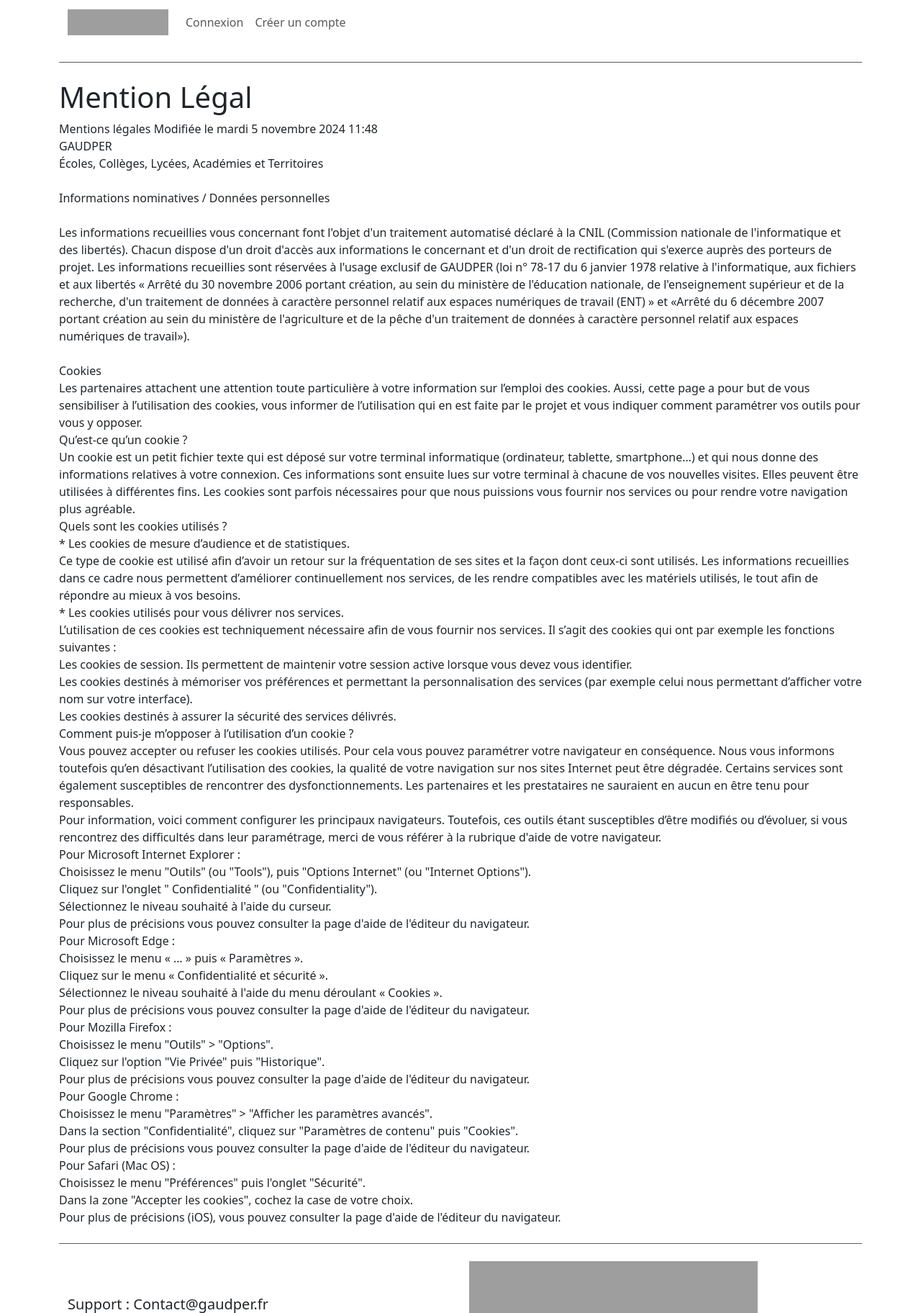
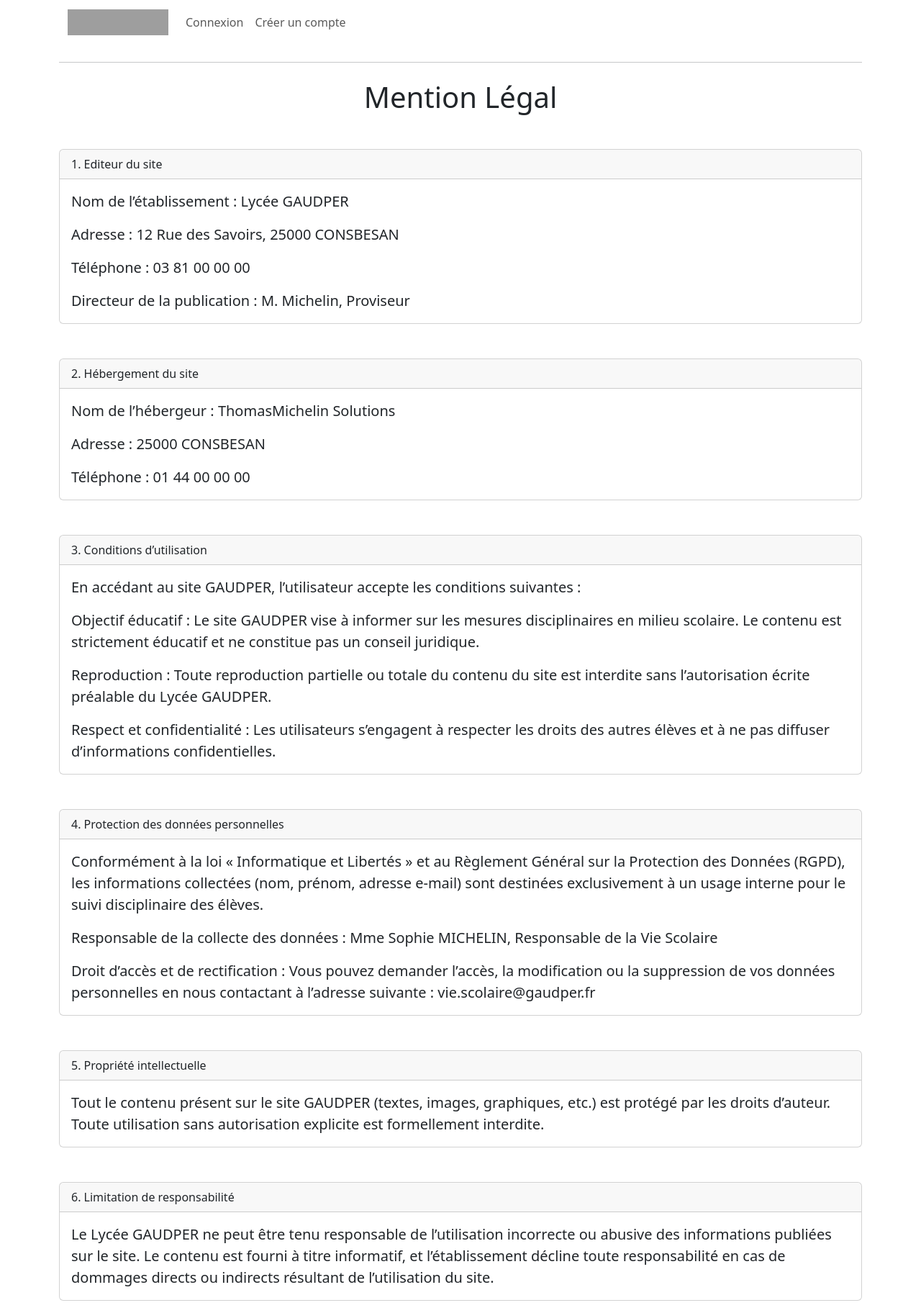
Before and after one commit to ThomasTZTM/Sio2_FL_Sanctions, a PHP site: page /index.php?route=mentionlegal in a window 1280 px wide. Shown: the top 1824 px of the page at 72% size. Run offline with PHP 8.4, Linux system fonts and the light colour scheme; grey boxes are pictures that could not be loaded.

Commit message:
Maj : Création de la US4 (creer un compte) + amélioration mention legal + amélioration page acceuil

```diff
--- a/public/index.php
+++ b/public/index.php
@@ -3,6 +3,8 @@
 ///////////////////////////////////////////////// CONFIGURATION //////////////////////////////////////////////
 //////////////////////////////////////////////////////////////////////////////////////////////////////////////
 ?>
+
+
 
 <?php
 // Recupérer l'entityManager
@@ -12,9 +14,16 @@ $entityManager = require_once __DIR__ . '/../config/bootstrap.php';
 
 <?php
 //////////////////////////////////////////////////////////////////////////////////////////////////////////////
+/////////////////////////////////////////////////// LA SESSION ///////////////////////////////////////////////
+//////////////////////////////////////////////////////////////////////////////////////////////////////////////
+?>
+
+<?php
+//////////////////////////////////////////////////////////////////////////////////////////////////////////////
 /////////////////////////////////////////////////// LE ROUTING ///////////////////////////////////////////////
 //////////////////////////////////////////////////////////////////////////////////////////////////////////////
 ?>
+
 <div class="container">
     <?php
     // Mise en place du routing
@@ -30,6 +39,11 @@ $entityManager = require_once __DIR__ . '/../config/bootstrap.php';
         case 'mentionlegal':
             $acceuilController = new \App\Controllers\MentionLegalController();
             $acceuilController->mention();
+            break;
+
+        case 'creercompte':
+            $acceuilController = new \App\Controllers\ConnexionController($entityManager);
+            $acceuilController->creer();
             break;
 
         default:
--- a/views/annexe/mentionlegal.php
+++ b/views/annexe/mentionlegal.php
@@ -8,95 +8,98 @@
     <title>Mention Légal</title>
 </head>
 <body>
-<hr class="my-4 opacity-75 container">
-<h1>Mention Légal</h1>
-<p>
-    Mentions légales
-    Modifiée le mardi 5 novembre 2024 11:48 <br>
-
-    GAUDPER <br>
-
-    Écoles, Collèges, Lycées, Académies et Territoires <br> <br>
-
-    Informations nominatives / Données personnelles <br> <br>
-    Les informations recueillies vous concernant font l'objet d'un traitement automatisé déclaré à la CNIL (Commission nationale de l'informatique et des libertés). Chacun dispose d'un droit d'accès aux informations le concernant et d'un droit de rectification qui s'exerce auprès des porteurs de projet. Les informations recueillies sont réservées à l'usage exclusif de GAUDPER (loi n° 78-17 du 6 janvier 1978 relative à l'informatique, aux fichiers et aux libertés « Arrêté du 30 novembre 2006 portant création, au sein du ministère de l'éducation nationale, de l'enseignement supérieur et de la recherche, d'un traitement de données à caractère personnel relatif aux espaces numériques de travail (ENT) » et «Arrêté du 6 décembre 2007 portant création au sein du ministère de l'agriculture et de la pêche d'un traitement de données à caractère personnel relatif aux espaces numériques de travail»).
+<h1 class="text-center">Mention Légal</h1>
 
 
+<div class="card mt-5">
+    <div class="card-header">
+        1. Editeur du site
+    </div>
+    <div class="card-body">
+        <blockquote class="blockquote mb-0">
+            <p>Nom de l’établissement : Lycée GAUDPER</p>
+            <p>Adresse : 12 Rue des Savoirs, 25000 CONSBESAN</p>
+            <p>Téléphone : 03 81 00 00 00  </p>
+            <p>Directeur de la publication : M. Michelin, Proviseur  </p>
+            </blockquote>
+    </div>
+</div>
 
+<div class="card mt-5">
+    <div class="card-header">
+        2. Hébergement du site
+    </div>
+    <div class="card-body">
+        <blockquote class="blockquote mb-0">
+            <p>Nom de l’hébergeur : ThomasMichelin Solutions  </p>
+            <p>Adresse : 25000 CONSBESAN</p>
+            <p>Téléphone : 01 44 00 00 00  </p>
+            </blockquote>
+    </div>
+</div>
 
-    <br> <br>Cookies <br>
-    Les partenaires attachent une attention toute particulière à votre information sur l’emploi des cookies. Aussi, cette page a pour but de vous sensibiliser à l’utilisation des cookies, vous informer de l’utilisation qui en est faite par le projet et vous indiquer comment paramétrer vos outils pour vous y opposer. <br>
+<div class="card mt-5">
+    <div class="card-header">
+        3. Conditions d’utilisation
+    </div>
+    <div class="card-body">
+        <blockquote class="blockquote mb-0">
+            <p>En accédant au site GAUDPER, l’utilisateur accepte les conditions suivantes :</p>
+            <p>Objectif éducatif : Le site GAUDPER vise à informer sur les mesures disciplinaires en milieu scolaire. Le contenu est strictement éducatif et ne constitue pas un conseil juridique. </p>
+            <p>Reproduction : Toute reproduction partielle ou totale du contenu du site est interdite sans l’autorisation écrite préalable du Lycée GAUDPER.</p>
+            <p>Respect et confidentialité : Les utilisateurs s’engagent à respecter les droits des autres élèves et à ne pas diffuser d’informations confidentielles.
+            </p>
+        </blockquote>
+    </div>
+</div>
 
-    Qu’est-ce qu’un cookie ? <br>
+<div class="card mt-5">
+    <div class="card-header">
+        4. Protection des données personnelles
+    </div>
+    <div class="card-body">
+        <blockquote class="blockquote mb-0">
+            <p>Conformément à la loi « Informatique et Libertés » et au Règlement Général sur la Protection des Données (RGPD), les informations collectées (nom, prénom, adresse e-mail) sont destinées exclusivement à un usage interne pour le suivi disciplinaire des élèves.</p>
+            <p>Responsable de la collecte des données : Mme Sophie MICHELIN, Responsable de la Vie Scolaire </p>
+            <p>Droit d’accès et de rectification : Vous pouvez demander l’accès, la modification ou la suppression de vos données personnelles en nous contactant à l’adresse suivante : vie.scolaire@gaudper.fr  </p>
+        </blockquote>
+    </div>
+</div>
 
-    Un cookie est un petit fichier texte qui est déposé sur votre terminal informatique (ordinateur, tablette, smartphone…) et qui nous donne des informations relatives à votre connexion. Ces informations sont ensuite lues sur votre terminal à chacune de vos nouvelles visites. Elles peuvent être utilisées à différentes fins. Les cookies sont parfois nécessaires pour que nous puissions vous fournir nos services ou pour rendre votre navigation plus agréable. <br>
+<div class="card mt-5">
+    <div class="card-header">
+        5. Propriété intellectuelle
+    </div>
+    <div class="card-body">
+        <blockquote class="blockquote mb-0">
+            <p>Tout le contenu présent sur le site GAUDPER (textes, images, graphiques, etc.) est protégé par les droits d’auteur. Toute utilisation sans autorisation explicite est formellement interdite.</p>
+        </blockquote>
+    </div>
+</div>
 
-    Quels sont les cookies utilisés ? <br>
+<div class="card mt-5">
+    <div class="card-header">
+        6. Limitation de responsabilité
+    </div>
+    <div class="card-body">
+        <blockquote class="blockquote mb-0">
+            <p>Le Lycée GAUDPER ne peut être tenu responsable de l’utilisation incorrecte ou abusive des informations publiées sur le site. Le contenu est fourni à titre informatif, et l’établissement décline toute responsabilité en cas de dommages directs ou indirects résultant de l’utilisation du site.</p>
+        </blockquote>
+    </div>
+</div>
 
-    * Les cookies de mesure d’audience et de statistiques. <br>
+<div class="card mt-5">
+    <div class="card-header">
+        7. Contact
+    </div>
+    <div class="card-body">
+        <blockquote class="blockquote mb-0">
+            <p>Pour toute question, suggestion ou réclamation concernant le site GAUDPER, vous pouvez nous contacter par e-mail à : support@gaudper.fr ou via le formulaire de contact disponible sur le site.</p>
+        </blockquote>
+    </div>
+</div>
 
-    Ce type de cookie est utilisé afin d’avoir un retour sur la fréquentation de ses sites et la façon dont ceux-ci sont utilisés. Les informations recueillies dans ce cadre nous permettent d’améliorer continuellement nos services, de les rendre compatibles avec les matériels utilisés, le tout afin de répondre au mieux à vos besoins. <br>
+<h2 class="text-center mt-3">Mentions légales mises à jour le 5 novembre 2024.</h2>
 
-    * Les cookies utilisés pour vous délivrer nos services. <br>
-
-    L’utilisation de ces cookies est techniquement nécessaire afin de vous fournir nos services. Il s’agit des cookies qui ont par exemple les fonctions suivantes : <br>
-
-    Les cookies de session. Ils permettent de maintenir votre session active lorsque vous devez vous identifier. <br>
-    Les cookies destinés à mémoriser vos préférences et permettant la personnalisation des services (par exemple celui nous permettant d’afficher votre nom sur votre interface). <br>
-    Les cookies destinés à assurer la sécurité des services délivrés. <br>
-    Comment puis-je m’opposer à l’utilisation d’un cookie ? <br>
-
-    Vous pouvez accepter ou refuser les cookies utilisés. Pour cela vous pouvez paramétrer votre navigateur en conséquence. Nous vous informons toutefois qu’en désactivant l’utilisation des cookies, la qualité de votre navigation sur nos sites Internet peut être dégradée. Certains services sont également susceptibles de rencontrer des dysfonctionnements. Les partenaires et les prestataires ne sauraient en aucun en être tenu pour responsables. <br>
-
-    Pour information, voici comment configurer les principaux navigateurs. Toutefois, ces outils étant susceptibles d’être modifiés ou d’évoluer, si vous rencontrez des difficultés dans leur paramétrage, merci de vous référer à la rubrique d'aide de votre navigateur. <br>
-
-
-    Pour Microsoft Internet Explorer : <br>
-
-    Choisissez le menu "Outils" (ou "Tools"), puis "Options Internet" (ou "Internet Options"). <br>
-
-    Cliquez sur l'onglet " Confidentialité " (ou "Confidentiality"). <br>
-
-    Sélectionnez le niveau souhaité à l'aide du curseur. <br>
-
-    Pour plus de précisions vous pouvez consulter la page d'aide de l'éditeur du navigateur. <br>
-
-    Pour Microsoft Edge : <br>
-
-    Choisissez le menu « … » puis « Paramètres ». <br>
-
-    Cliquez sur le menu « Confidentialité et sécurité ». <br>
-
-    Sélectionnez le niveau souhaité à l'aide du menu déroulant « Cookies ». <br>
-
-    Pour plus de précisions vous pouvez consulter la page d'aide de l'éditeur du navigateur. <br>
-
-    Pour Mozilla Firefox : <br>
-
-    Choisissez le menu "Outils" > "Options". <br>
-
-    Cliquez sur l'option "Vie Privée" puis "Historique". <br>
-
-    Pour plus de précisions vous pouvez consulter la page d'aide de l'éditeur du navigateur. <br>
-
-    Pour Google Chrome : <br>
-
-    Choisissez le menu "Paramètres" > "Afficher les paramètres avancés". <br>
-
-    Dans la section "Confidentialité", cliquez sur "Paramètres de contenu" puis "Cookies". <br>
-
-    Pour plus de précisions vous pouvez consulter la page d'aide de l'éditeur du navigateur. <br>
-
-    Pour Safari (Mac OS) : <br>
-
-    Choisissez le menu "Préférences" puis l'onglet "Sécurité". <br>
-
-    Dans la zone "Accepter les cookies", cochez la case de votre choix. <br>
-
-    Pour plus de précisions (iOS), vous pouvez consulter la page d'aide de l'éditeur du navigateur. <br>
-
-
-</p>
-<hr class="my-4 opacity-75 container">
 </body>
 </html>
--- a/views/partial/footer.php
+++ b/views/partial/footer.php
@@ -14,11 +14,12 @@
     <title>Sanction</title>
 </head>
 <body class="">
+<hr class="my-4 opacity-25 container">
 <div class="container">
     <div class="row">
         <div class="col mt-5">
             <h3 class="fs-5 display-6">Support : Contact@gaudper.fr</h3>
-            <h3 class="fs-5 display-6">Réseaux Sociaux : tiktok/gaudpersanction</h3>
+            <h3 class="fs-5 display-6">Réseaux Sociaux : tiktok.com/gaudpersanction</h3>
 
             <ul class="navbar-nav me-auto mt-2 mb-5">
 
--- a/views/partial/header.php
+++ b/views/partial/header.php
@@ -20,7 +20,7 @@
                 </li>
 
                 <li class="nav-item">
-                    <a class="nav-link" href="#">Créer un compte</a>
+                    <a class="nav-link" href="index.php?route=creercompte">Créer un compte</a>
                 </li>
 
 
@@ -28,3 +28,5 @@
         </div>
     </div>
 </nav>
+
+<hr class="my-4 opacity-25 container">
```
Also changed, not shown: src/Controllers/ConnexionController.php (added, +66 -0 lines), src/Entity/User.php (added, +74 -0 lines), src/UserStory/CreateAccount.php (added, +76 -0 lines), src/UserStory/Login.php (added, +35 -0 lines), views/acceuil/acceuil.php (+5 -7 lines), views/compte/createaccount.php (added, +157 -0 lines).
